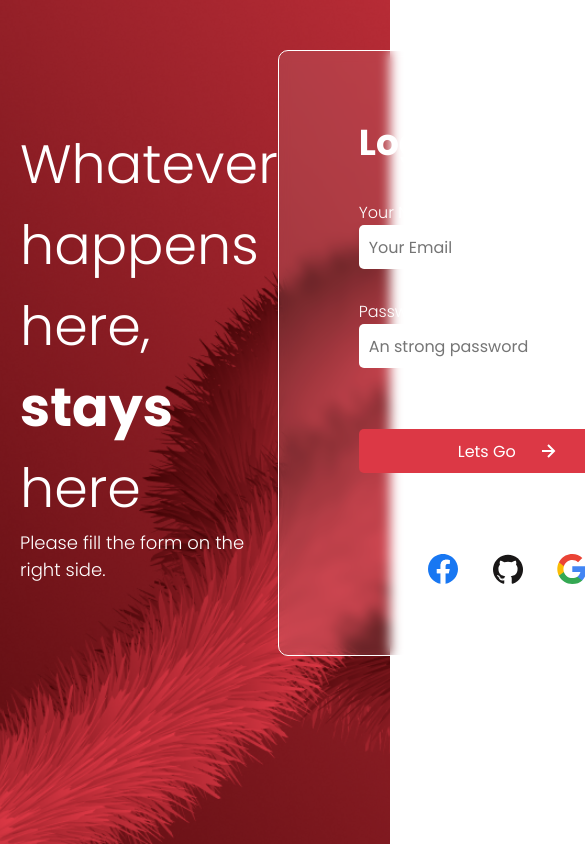
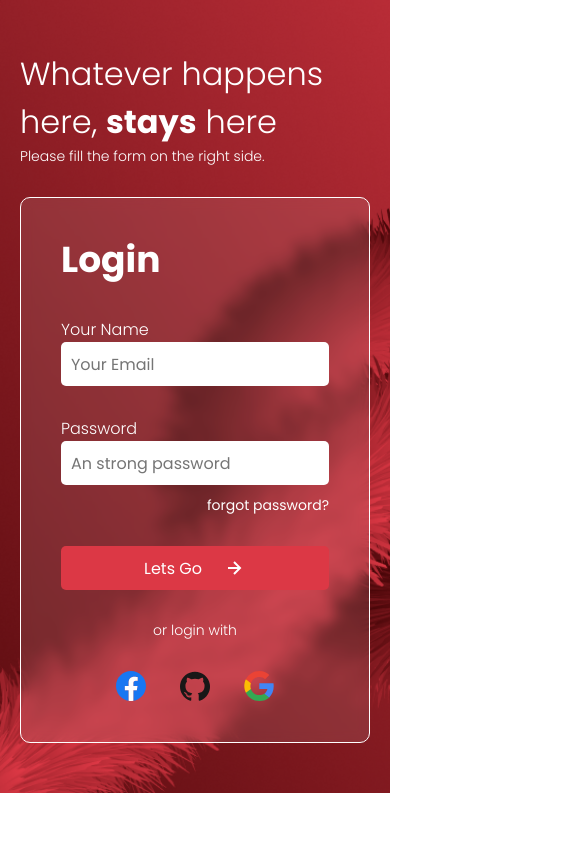
Before and after one commit to izadoramatias/firebase-login, a website with bundled scripts: page index.html in a window 390 px wide. Shown: the top 844 px of the page, 585 px wide, since content can reach past the window. Built offline with nearby package versions, Linux system fonts and the light colour scheme.

Commit message:
add breakpoints

```diff
--- a/style/style.css
+++ b/style/style.css
@@ -39,7 +39,9 @@ button{
     display: flex;
     align-items: center;
     justify-content: space-around;
+    flex-wrap: wrap;
     max-height: 100%;
+    height: 100%;
 }
 
 .text{
@@ -65,7 +67,7 @@ button{
 
 .form{
     width: 28.75rem;
-    height: 90%;
+    height: 100%;
     background: rgba(255, 255, 255, 0.1);
     border: 1px solid #fff;
     border-radius: 10px;
@@ -88,7 +90,6 @@ button{
 
 .form form input,
 .form form button{
-    width: 300px;
     height: 44px;
     border-radius: 5px;
 }
@@ -104,6 +105,7 @@ button{
     font-weight: 400;
     color: #370001;
     padding: 10px;
+    width: 100%;
 }
 
 .form form .field-two{
@@ -196,3 +198,42 @@ button{
 .hide{
     display: none;
 }
+
+@media (max-width: 1010px){
+    .content{
+        gap: 30px
+    }
+
+    .text{
+        width: 25rem;
+    }
+}
+
+@media (max-width: 930px){
+    .text{
+        width: 15rem;
+    }
+
+    .text h3{
+        font-size: 2rem;
+    }
+
+    .text p{
+        font-size: 14px;
+    }
+
+    .form{
+        width: 60%;
+        padding: 34px 40px;
+    }
+}
+
+@media (max-width: 765px){
+    .container{
+        height: max-content;
+    }
+
+    .form, .text{
+        width: 100%
+    }
+}
```
